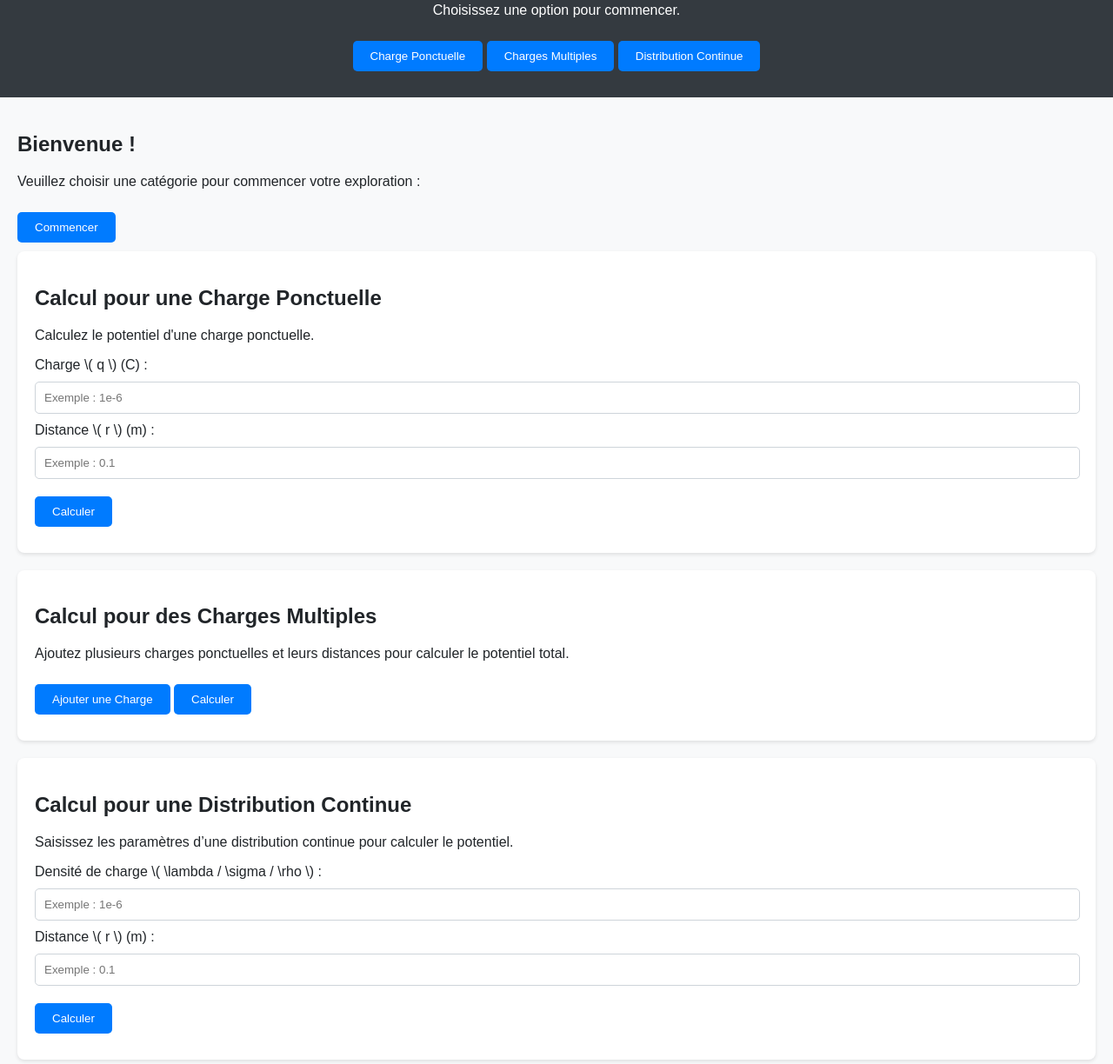
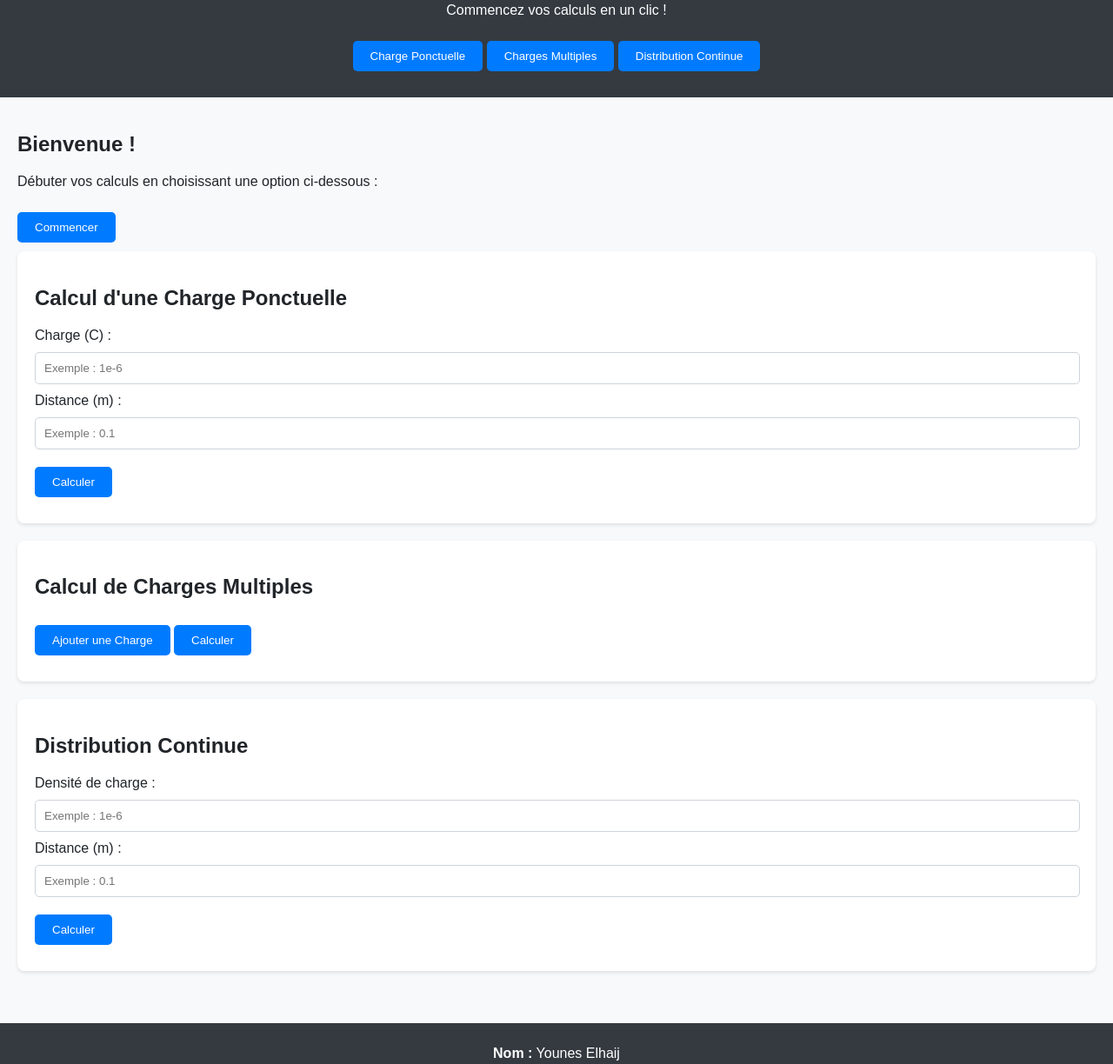
Before and after one commit to mara-666/projet, a plain HTML site: page index.html in a window 1280 px wide. Shown: the part 97-1321 px from the top of the page at 87% size. Drawn offline with Linux system fonts and the light colour scheme.

Commit message:
Update index.html
sela et lus miex

```diff
--- a/index.html
+++ b/index.html
@@ -4,13 +4,12 @@
     <meta charset="UTF-8">
     <meta name="viewport" content="width=device-width, initial-scale=1.0">
     <title>Calculateur de Potentiel Électrostatique</title>
-    <!-- Lien vers les styles -->
     <link rel="stylesheet" href="styles.css">
 </head>
 <body>
     <header>
         <h1>Calculateur de Potentiel Électrostatique</h1>
-        <p>Choisissez une option pour commencer.</p>
+        <p>Commencez vos calculs en un clic !</p>
         <nav id="nav-bar" class="hidden">
             <button onclick="showSection('single-charge')">Charge Ponctuelle</button>
             <button onclick="showSection('multiple-charges')">Charges Multiples</button>
@@ -18,46 +17,39 @@
         </nav>
     </header>
     <main>
-        <!-- Section de choix initial -->
         <section id="initial-choice">
             <h2>Bienvenue !</h2>
-            <p>Veuillez choisir une catégorie pour commencer votre exploration :</p>
+            <p>Débuter vos calculs en choisissant une option ci-dessous :</p>
             <button onclick="revealNav()">Commencer</button>
         </section>
 
-        <!-- Section pour une charge ponctuelle -->
         <section id="single-charge" class="content hidden">
-            <h2>Calcul pour une Charge Ponctuelle</h2>
-            <p>Calculez le potentiel d'une charge ponctuelle.</p>
+            <h2>Calcul d'une Charge Ponctuelle</h2>
             <form>
-                <label for="charge">Charge \( q \) (C) :</label>
-                <input type="number" id="charge" placeholder="Exemple : 1e-6">
-                <label for="distance">Distance \( r \) (m) :</label>
-                <input type="number" id="distance" placeholder="Exemple : 0.1">
+                <label for="charge">Charge (C) :</label>
+                <input type="number" id="charge" placeholder="Exemple : 1e-6" required>
+                <label for="distance">Distance (m) :</label>
+                <input type="number" id="distance" placeholder="Exemple : 0.1" required>
                 <button type="button" onclick="calculateSingleCharge()">Calculer</button>
             </form>
             <div id="result-single"></div>
         </section>
 
-        <!-- Section pour des charges multiples -->
         <section id="multiple-charges" class="content hidden">
-            <h2>Calcul pour des Charges Multiples</h2>
-            <p>Ajoutez plusieurs charges ponctuelles et leurs distances pour calculer le potentiel total.</p>
+            <h2>Calcul de Charges Multiples</h2>
             <form id="charges-container"></form>
             <button type="button" onclick="addChargeInput()">Ajouter une Charge</button>
             <button type="button" onclick="calculateMultipleCharges()">Calculer</button>
             <div id="result-multiple"></div>
         </section>
 
-        <!-- Section pour une distribution continue -->
         <section id="continuous-distribution" class="content hidden">
-            <h2>Calcul pour une Distribution Continue</h2>
-            <p>Saisissez les paramètres d’une distribution continue pour calculer le potentiel.</p>
+            <h2>Distribution Continue</h2>
             <form>
-                <label for="density">Densité de charge \( \lambda / \sigma / \rho \) :</label>
-                <input type="number" id="density" placeholder="Exemple : 1e-6">
-                <label for="distance-continuous">Distance \( r \) (m) :</label>
-                <input type="number" id="distance-continuous" placeholder="Exemple : 0.1">
+                <label for="density">Densité de charge :</label>
+                <input type="number" id="density" placeholder="Exemple : 1e-6" required>
+                <label for="distance-continuous">Distance (m) :</label>
+                <input type="number" id="distance-continuous" placeholder="Exemple : 0.1" required>
                 <button type="button" onclick="calculateContinuousDistribution()">Calculer</button>
             </form>
             <div id="result-continuous"></div>
@@ -65,13 +57,12 @@
     </main>
     <footer>
         <div class="contact">
-            <p><strong>Nom et Prénom :</strong> Younes Elhaij</p>
+            <p><strong>Nom :</strong> Younes Elhaij</p>
             <p><strong>Téléphone :</strong> 0712844463</p>
             <p><strong>Email :</strong> younesselhaij7@gmail.com</p>
         </div>
         <p>&copy; 2025 Tous droits réservés.</p>
     </footer>
-    <!-- Lien vers le script -->
     <script src="script.js"></script>
 </body>
 </html>
```
